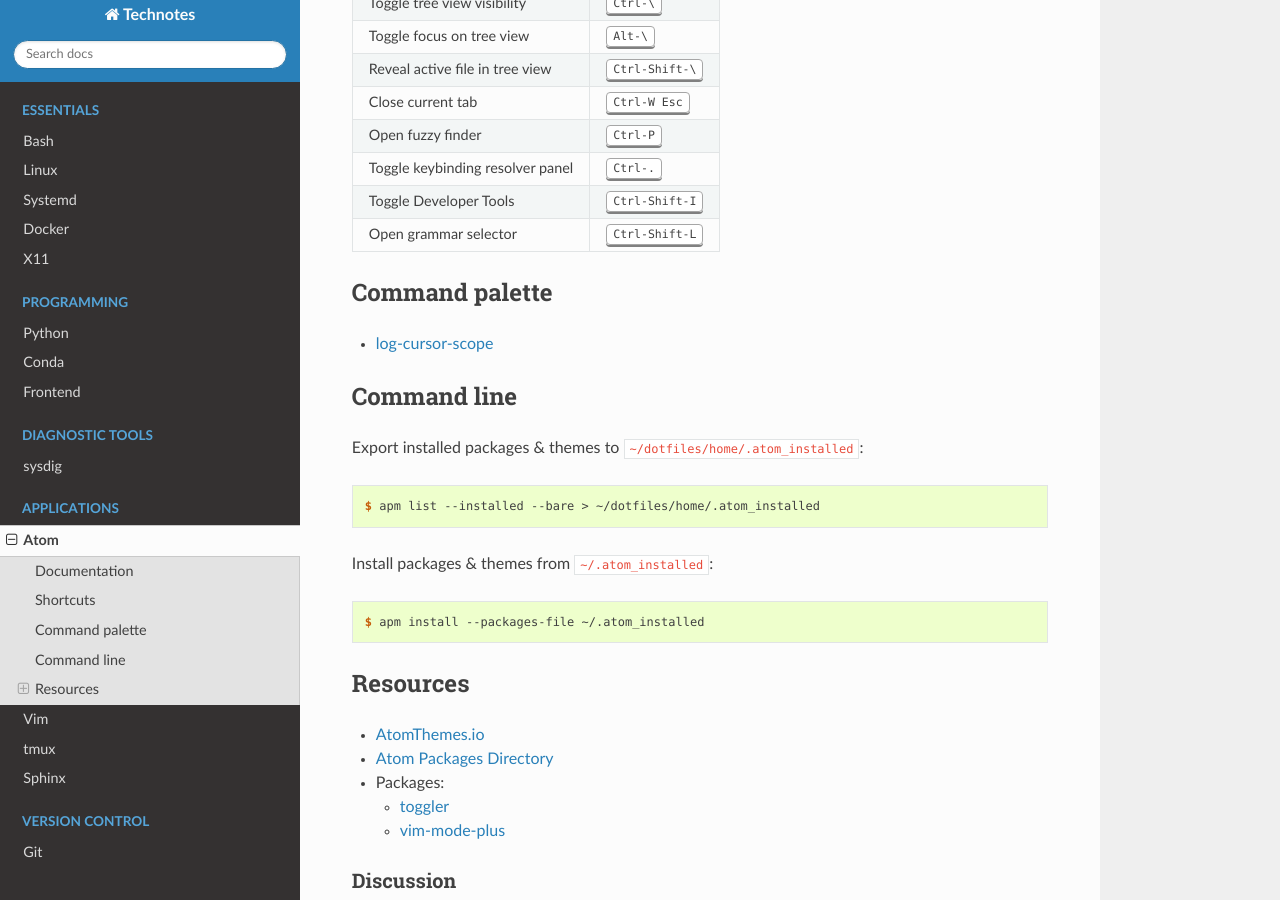
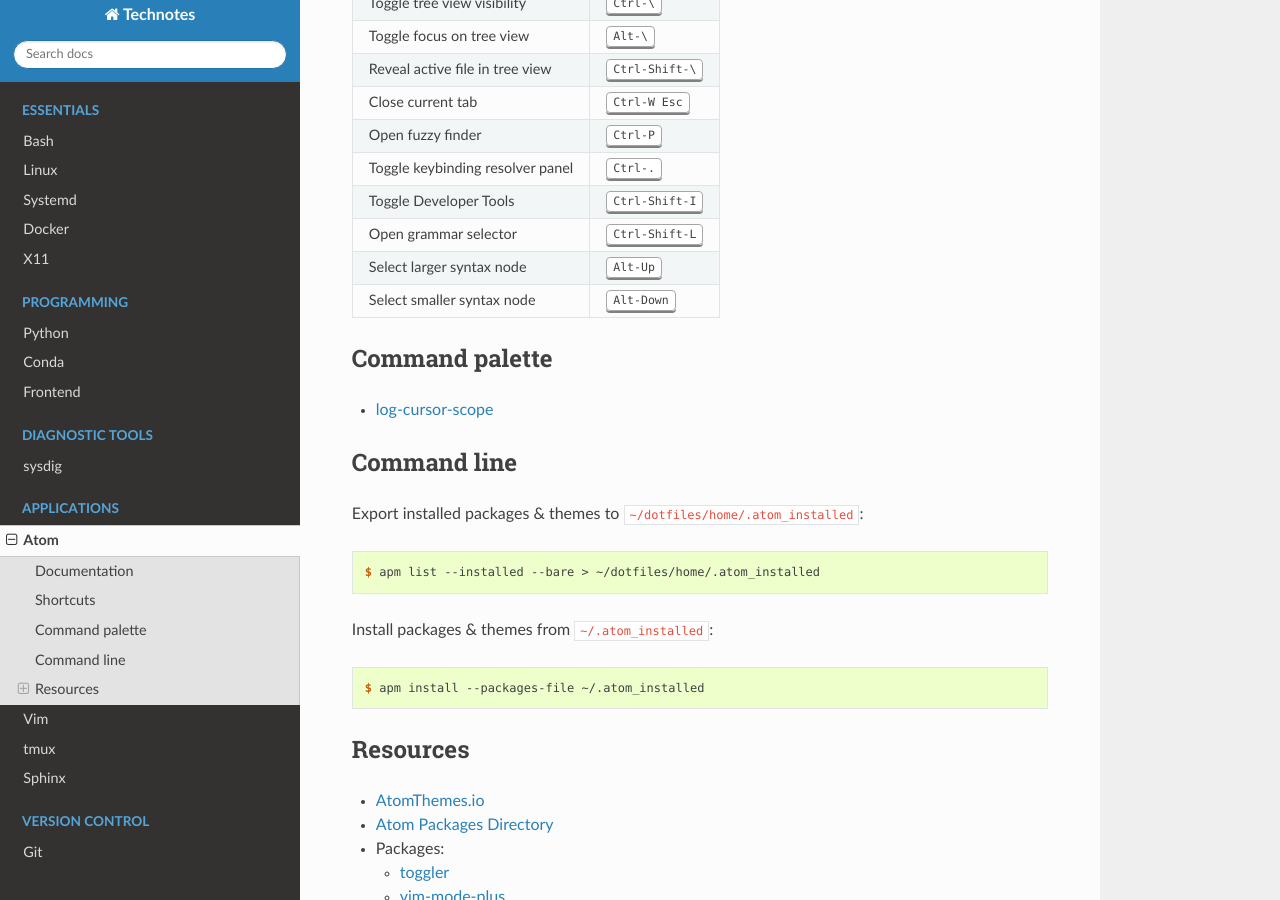
Before and after one commit to heterotopian/technotes, a Sphinx documentation site: the page built from source/atom.rst, in a window 1280 px wide and 900 px high, scrolled down 480 px. Built offline with Sphinx 7.4.7 and the Read the Docs theme 2.0.0, drawn with Linux system fonts in a browser that asks for light colours.

Commit message:
Minor changes

```diff
--- a/source/atom.rst
+++ b/source/atom.rst
@@ -56,6 +56,12 @@
     * - Open grammar selector
       - :kbd:`Ctrl-Shift-L`
 
+    * - Select larger syntax node
+      - :kbd:`Alt-Up`
+
+    * - Select smaller syntax node
+      - :kbd:`Alt-Down`
+
 
 
 Command palette
```
